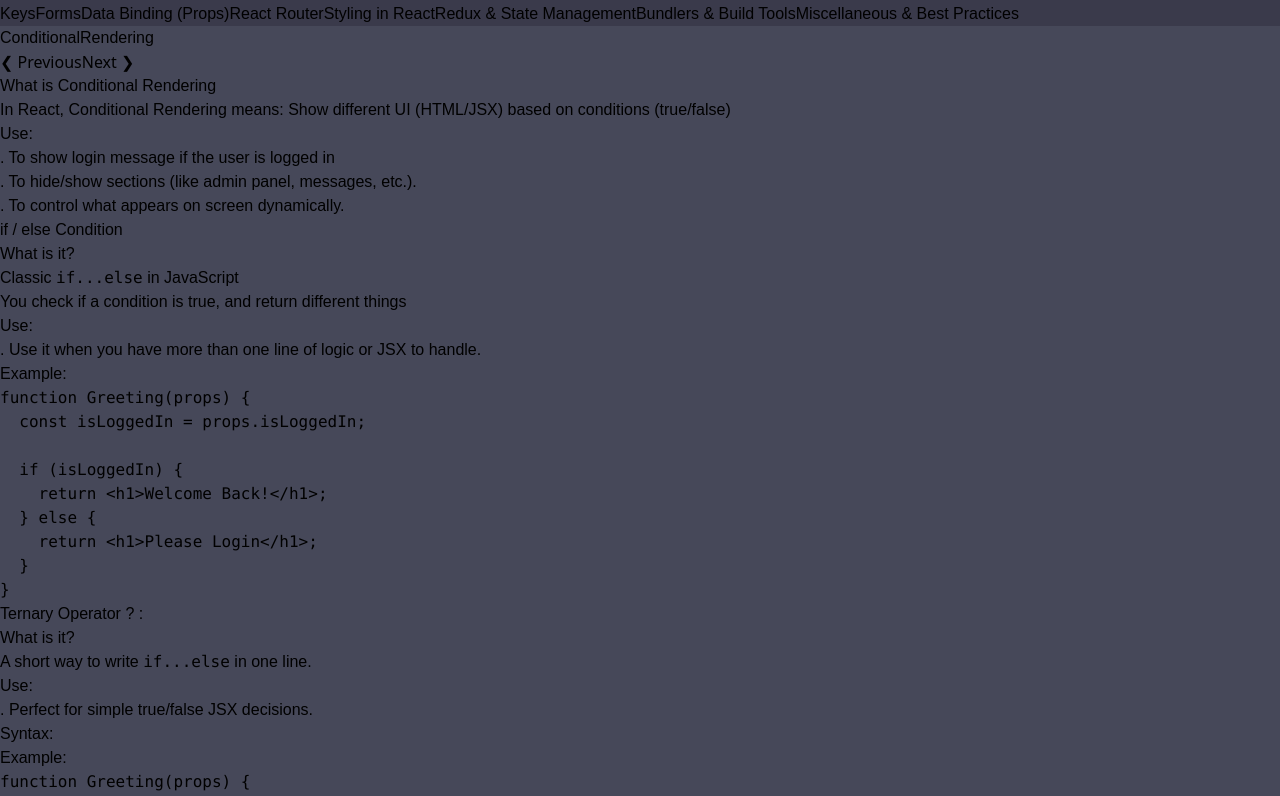
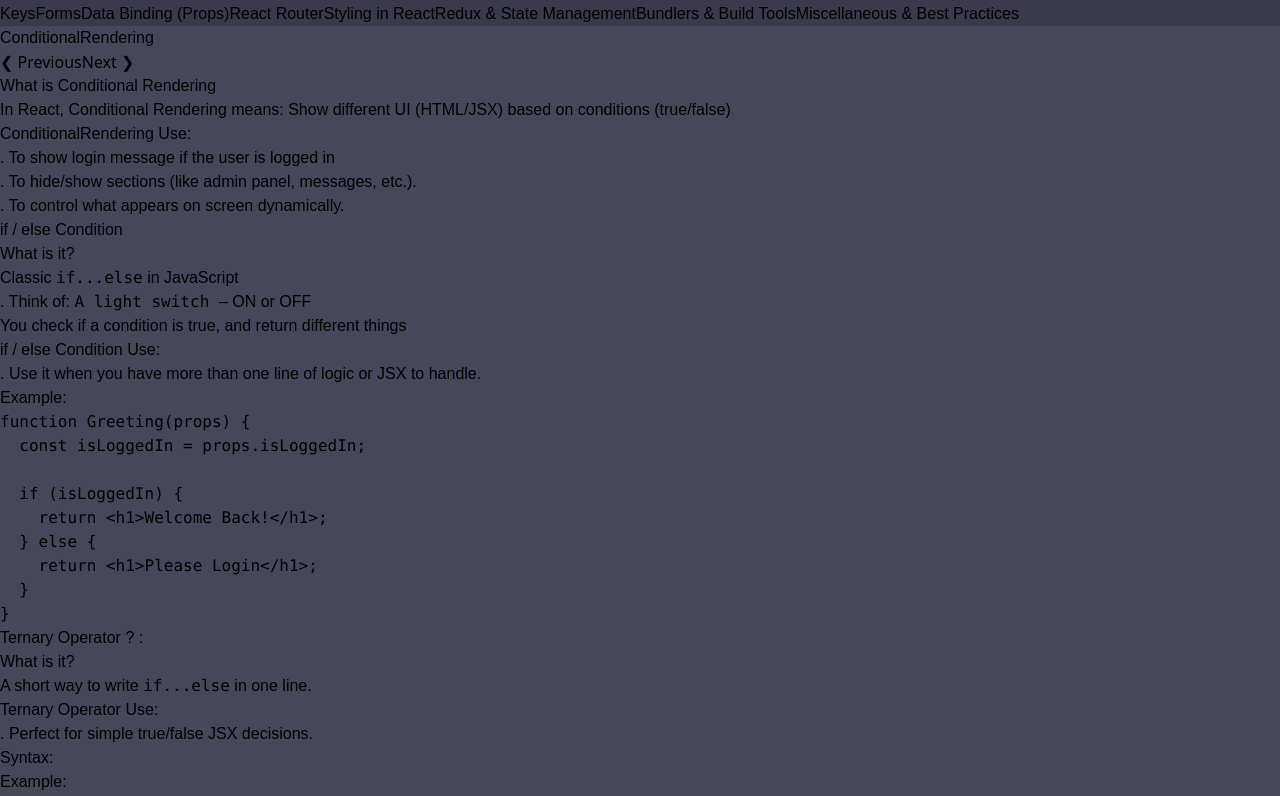
Before and after one commit to YuvrajDighe/Lms, a React app: page /React/ConditionalRendering in a window 1280 px wide. Shown: the part 460-1256 px from the top of the page. Built offline with nearby package versions, Linux system fonts and the light colour scheme; the HTML template or start-up script is replaced by a standard one; a web font is replaced by a local one.

Commit message:
buttonlinkadd

```diff
--- a/src/subcomponent/ConditionalRendering.jsx
+++ b/src/subcomponent/ConditionalRendering.jsx
@@ -1,4 +1,5 @@
 import React from 'react'
+import { Link } from 'react-router-dom'
 
 function ConditionalRendering() {
   return (
@@ -7,13 +8,13 @@ function ConditionalRendering() {
 <h1 className="text-4xl font-bold text-white"> ConditionalRendering</h1>
 
 <div className="flex justify-between mt-6">
-        <button className="flex items-center bg-green-500 hover:bg-green-600 text-white font-semibold py-2 px-4 rounded">
+        <Link to="/React/EventHandling" className="flex items-center bg-green-500 hover:bg-green-600 text-white font-semibold py-2 px-4 rounded">
           <span className="mr-2">❮</span> Previous
-        </button>
+        </Link>
 
-        <button className="flex items-center bg-green-500 hover:bg-green-600 text-white font-semibold py-2 px-4 rounded">
+        <Link to="/React/ListsKeys" className="flex items-center bg-green-500 hover:bg-green-600 text-white font-semibold py-2 px-4 rounded">
           Next <span className="ml-2">❯</span>
-        </button>
+        </Link>
       </div>
 
        <div className="  mt-8 rounded shadow-md ">
@@ -26,7 +27,7 @@ function ConditionalRendering() {
       </p>
 
 
-      <h2 className="text-2xl font-bold mb-4">Use:</h2>
+      <h2 className="text-2xl font-bold mb-4"> ConditionalRendering Use:</h2>
       <>
 <p className="mb-4">
 
@@ -59,10 +60,15 @@ function ConditionalRendering() {
           Classic {" "}
           <code className="text-red-500">if...else</code> in JavaScript
         </p>
+    <p className="mb-4">
+         . Think of:   {" "}
+          <code className="text-red-500"> A light switch </code> – ON or OFF
+        </p>
+
 
 <p className="mb-4">You check if a condition is true, and return different things</p>
 
- <h2 className="text-2xl font-bold mb-4">Use:</h2>
+ <h2 className="text-2xl font-bold mb-4"> if / else Condition Use:</h2>
 
  <p className="mb-4">
 
@@ -100,7 +106,7 @@ function ConditionalRendering() {
           A short way to write{" "}
           <code className="text-red-500">if...else</code> in one line.
         </p>
-        <h2 className="text-2xl font-bold mb-4">Use:</h2>
+        <h2 className="text-2xl font-bold mb-4">Ternary Operator Use:</h2>
 <p className="mb-4">
 
         . Perfect for simple true/false JSX decisions.
@@ -129,7 +135,7 @@ function ConditionalRendering() {
           It renders content{" "}
           <code className="text-red-500">only if condition is true</code> If false → shows nothing.
         </p>
-       <h2 className="text-2xl font-bold mb-4">Use:</h2>
+       <h2 className="text-2xl font-bold mb-4"> Logical && Operator Use:</h2>
         <p className="mb-4">
 
         . Good for showing UI only when something is true.
@@ -180,6 +186,15 @@ function ConditionalRendering() {
         ))}
       </tbody>
     </table>
+    <div className="flex justify-between mt-6">
+        <Link to="/React/EventHandling" className="flex items-center bg-green-500 hover:bg-green-600 text-white font-semibold py-2 px-4 rounded">
+          <span className="mr-2">❮</span> Previous
+        </Link>
+
+        <Link to="/React/ListsKeys" className="flex items-center bg-green-500 hover:bg-green-600 text-white font-semibold py-2 px-4 rounded">
+          Next <span className="ml-2">❯</span>
+        </Link>
+      </div>
   </div>
 </div>
     </div>
```
